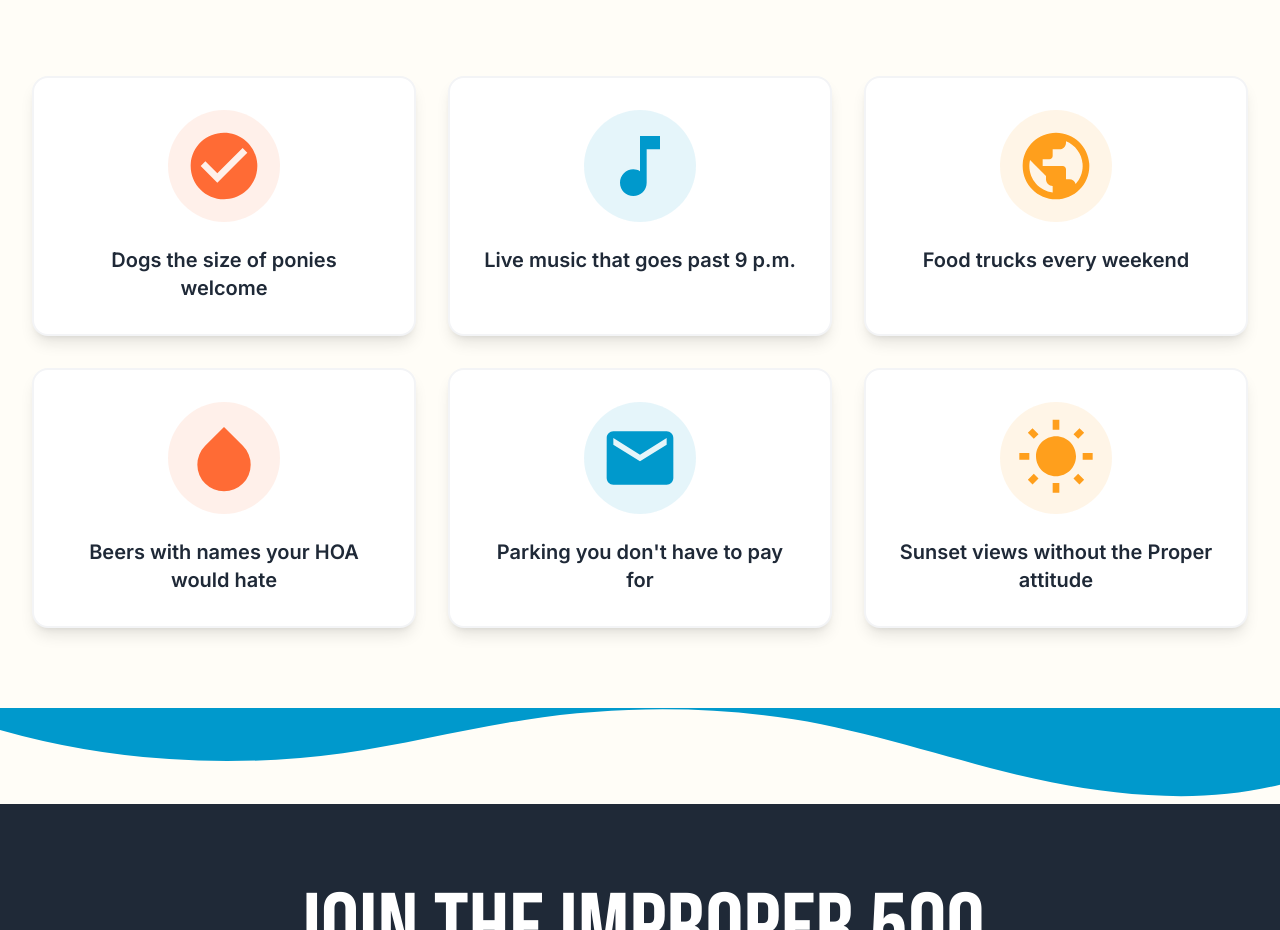
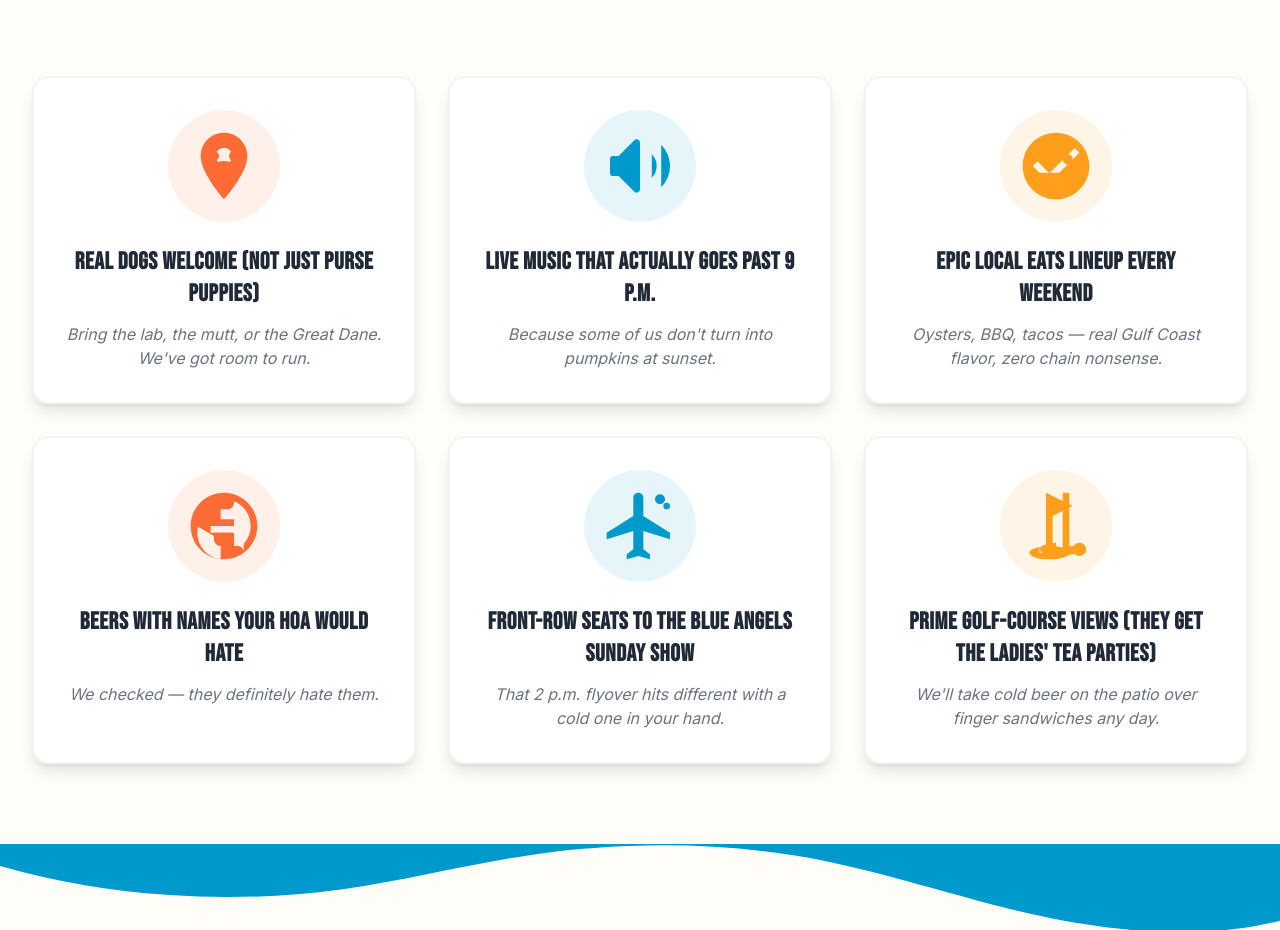
Before and after one commit to jamescwaters/improper, a Next.js app: page / in a window 1280 px wide. Shown: the part 2124-3054 px from the top of the page. Built offline with nearby package versions, Linux system fonts and the light colour scheme.

Commit message:
Update Why Improper section with new 6 bullets: real dogs, live music past 9pm, epic local eats, HOA-hating beer names, Blue Angels show, golf course views

```diff
--- a/app/components/WhyImproper.tsx
+++ b/app/components/WhyImproper.tsx
@@ -4,64 +4,81 @@ import { motion } from "framer-motion";
 
 const reasons = [
   {
+    headline: "Real dogs welcome (not just purse puppies)",
+    subtext: "Bring the lab, the mutt, or the Great Dane. We've got room to run.",
     icon: (
       <svg className="w-16 h-16 md:w-20 md:h-20" fill="currentColor" viewBox="0 0 24 24">
-        <path d="M12 2C6.48 2 2 6.48 2 12s4.48 10 10 10 10-4.48 10-10S17.52 2 12 2zm-2 15l-5-5 1.41-1.41L10 14.17l7.59-7.59L19 8l-9 9z"/>
+        <path d="M12 2C8.13 2 5 5.13 5 9c0 5.25 7 13 7 13s7-7.75 7-13c0-3.87-3.13-7-7-7zm0 9.5c-1.38 0-2.5-1.12-2.5-2.5s1.12-2.5 2.5-2.5 2.5 1.12 2.5 2.5-1.12 2.5-2.5 2.5z"/>
+        <circle cx="9" cy="9" r="1.5"/>
+        <circle cx="15" cy="9" r="1.5"/>
+        <path d="M12 13.5c-1.5 0-2.5-.5-2.5-1.5s1-1.5 2.5-1.5 2.5.5 2.5 1.5-1 1.5-2.5 1.5z"/>
       </svg>
     ),
     color: "text-primary",
     bgColor: "bg-primary/10",
-    text: "Dogs the size of ponies welcome",
   },
   {
+    headline: "Live music that actually goes past 9 p.m.",
+    subtext: "Because some of us don't turn into pumpkins at sunset.",
     icon: (
       <svg className="w-16 h-16 md:w-20 md:h-20" fill="currentColor" viewBox="0 0 24 24">
-        <path d="M12 3v10.55c-.59-.34-1.27-.55-2-.55-2.21 0-4 1.79-4 4s1.79 4 4 4 4-1.79 4-4V7h4V3h-6z"/>
+        <path d="M15.536 8.464a5 5 0 010 7.072m2.828-9.9a9 9 0 010 12.728M5.586 15H4a1 1 0 01-1-1v-4a1 1 0 011-1h1.586l4.707-4.707C10.923 3.663 12 4.109 12 5v14c0 .891-1.077 1.337-1.707.707L5.586 15z"/>
       </svg>
     ),
     color: "text-secondary",
     bgColor: "bg-secondary/10",
-    text: "Live music that goes past 9 p.m.",
   },
   {
+    headline: "Epic local eats lineup every weekend",
+    subtext: "Oysters, BBQ, tacos — real Gulf Coast flavor, zero chain nonsense.",
     icon: (
       <svg className="w-16 h-16 md:w-20 md:h-20" fill="currentColor" viewBox="0 0 24 24">
-        <path d="M12 2C6.48 2 2 6.48 2 12s4.48 10 10 10 10-4.48 10-10S17.52 2 12 2zm-1 17.93c-3.94-.49-7-3.85-7-7.93 0-.62.08-1.21.21-1.79L9 15v1c0 1.1.9 2 2 2v1.93zm6.9-2.54c-.26-.81-1-1.39-1.9-1.39h-1v-3c0-.55-.45-1-1-1H8v-2h2c.55 0 1-.45 1-1V7h2c1.1 0 2-.9 2-2v-.41c2.93 1.19 5 4.06 5 7.41 0 2.08-.8 3.97-2.1 5.39z"/>
+        <path d="M12 2C6.48 2 2 6.48 2 12s4.48 10 10 10 10-4.48 10-10S17.52 2 12 2zm-2 15l-5-5 1.41-1.41L10 14.17l7.59-7.59L19 8l-9 9z"/>
+        <path d="M8.5 8.5c-.83 0-1.5.67-1.5 1.5s.67 1.5 1.5 1.5 1.5-.67 1.5-1.5-.67-1.5-1.5-1.5zm7 0c-.83 0-1.5.67-1.5 1.5s.67 1.5 1.5 1.5 1.5-.67 1.5-1.5-.67-1.5-1.5-1.5z"/>
+        <path d="M12 17.5c2.33 0 4.31-1.46 5.11-3.5H6.89c.8 2.04 2.78 3.5 5.11 3.5z"/>
       </svg>
     ),
     color: "text-accent",
     bgColor: "bg-accent/10",
-    text: "Food trucks every weekend",
   },
   {
+    headline: "Beers with names your HOA would hate",
+    subtext: "We checked — they definitely hate them.",
     icon: (
       <svg className="w-16 h-16 md:w-20 md:h-20" fill="currentColor" viewBox="0 0 24 24">
-        <path d="M12 2.69l5.66 5.66a8 8 0 1 1-11.31 0z"/>
+        <path d="M12 2C6.48 2 2 6.48 2 12s4.48 10 10 10 10-4.48 10-10S17.52 2 12 2zm-1 19.93c-3.94-.49-7-3.85-7-7.93 0-.62.08-1.21.21-1.79L9 15v1c0 1.1.9 2 2 2v1.93zm6.9-2.54c-.26-.81-1-1.39-1.9-1.39h-1v-3c0-.55-.45-1-1-1H8v-2h2c.55 0 1-.45 1-1V7h2c1.1 0 2-.9 2-2v-.41c2.93 1.19 5 4.06 5 7.41 0 2.08-.8 3.97-2.1 5.39z"/>
+        <path d="M9 10h6v2H9zm0 4h6v2H9z"/>
       </svg>
     ),
     color: "text-primary",
     bgColor: "bg-primary/10",
-    text: "Beers with names your HOA would hate",
   },
   {
+    headline: "Front-row seats to the Blue Angels Sunday show",
+    subtext: "That 2 p.m. flyover hits different with a cold one in your hand.",
     icon: (
       <svg className="w-16 h-16 md:w-20 md:h-20" fill="currentColor" viewBox="0 0 24 24">
-        <path d="M20 4H4c-1.1 0-1.99.9-1.99 2L2 18c0 1.1.9 2 2 2h16c1.1 0 2-.9 2-2V6c0-1.1-.9-2-2-2zm0 4l-8 5-8-5V6l8 5 8-5v2z"/>
+        <path d="M21 16v-2l-8-5V3.5c0-.83-.67-1.5-1.5-1.5S10 2.67 10 3.5V9l-8 5v2l8-2.5V19l-2 1.5V22l3.5-1 3.5 1v-1.5L13 19v-5.5l8 2.5z"/>
+        <circle cx="18" cy="4" r="1.5"/>
+        <circle cx="20" cy="6" r="1"/>
       </svg>
     ),
     color: "text-secondary",
     bgColor: "bg-secondary/10",
-    text: "Parking you don't have to pay for",
   },
   {
+    headline: "Prime golf-course views (they get the ladies' tea parties)",
+    subtext: "We'll take cold beer on the patio over finger sandwiches any day.",
     icon: (
       <svg className="w-16 h-16 md:w-20 md:h-20" fill="currentColor" viewBox="0 0 24 24">
-        <path d="M6.76 4.84l-1.8-1.79-1.41 1.41 1.79 1.79 1.42-1.41zM4 10.5H1v2h3v-2zm9-9.95h-2V3.5h2V.55zm7.45 3.91l-1.41-1.41-1.79 1.79 1.41 1.41 1.79-1.79zm-3.21 13.7l1.79 1.8 1.41-1.41-1.8-1.79-1.4 1.4zM20 10.5v2h3v-2h-3zm-8-5c-3.31 0-6 2.69-6 6s2.69 6 6 6 6-2.69 6-6-2.69-6-6-6zm-1 16.95h2V19.5h-2v2.95zm-7.45-3.91l1.41 1.41 1.79-1.8-1.41-1.41-1.79 1.8z"/>
+        <path d="M17 5.92L9 2v18H7v-1.73c-1.79.35-3 .99-3 1.73 0 1.1 2.69 2 6 2s6-.9 6-2c0-.99-2.16-1.81-5-1.97V8.98l6-3.06z"/>
+        <path d="M19 19c0 1.1-2.69 2-6 2s-6-.9-6-2c0-.99 2.16-1.81 5-1.97v1.73h2V2h2v16.03c2.84.16 5 .98 5 1.97z"/>
+        <circle cx="19" cy="19" r="2"/>
+        <path d="M19 17v4M17 19h4"/>
       </svg>
     ),
     color: "text-accent",
     bgColor: "bg-accent/10",
-    text: "Sunset views without the Proper attitude",
   },
 ];
 
@@ -93,8 +110,11 @@ export default function WhyImproper() {
               <div className={`${reason.bgColor} ${reason.color} rounded-full w-24 h-24 md:w-28 md:h-28 flex items-center justify-center mx-auto mb-6`}>
                 {reason.icon}
               </div>
-              <p className="text-lg md:text-xl font-semibold text-center text-dark">
-                {reason.text}
+              <h3 className="text-xl md:text-2xl font-heading font-bold text-center text-dark mb-3 tracking-wide leading-tight">
+                {reason.headline}
+              </h3>
+              <p className="text-sm md:text-base text-muted text-center leading-relaxed italic">
+                {reason.subtext}
               </p>
             </motion.div>
           ))}
```
